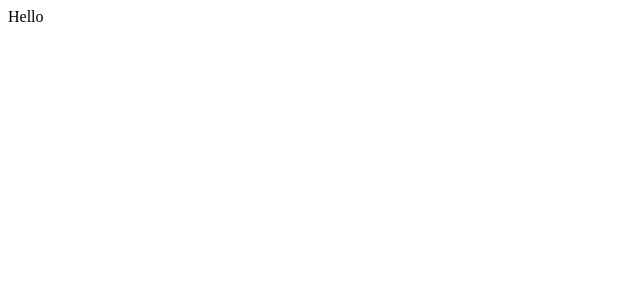
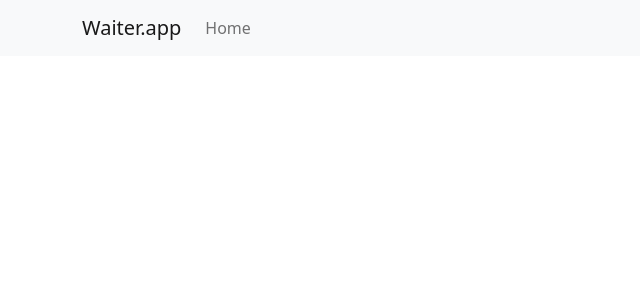
Before and after one commit to Devilish134/table-app, a React (Create React App) app: page / in a window 1280 px wide. Shown: the top 300 px of the page, without its empty margins (0-640 px from the left). Built offline with nearby package versions, Linux system fonts and the light colour scheme.

Commit message:
+ bootstrap Navbar & global styles

```diff
--- a/src/App.js
+++ b/src/App.js
@@ -1,5 +1,23 @@
+import 'bootstrap/dist/css/bootstrap.min.css';
+import {
+  Container,
+  Navbar,
+  Nav,
+} from 'react-bootstrap';
+
 function App() {
-  return <div>Hello</div>;
+  return (
+    <Navbar bg='light' expand='lg'>
+      <Container>
+        <Navbar.Brand href='#'>
+          Waiter.app
+        </Navbar.Brand>
+        <Nav className='me-auto'>
+          <Nav.Link href='#home'>Home</Nav.Link>
+        </Nav>
+      </Container>
+    </Navbar>
+  );
 }
 
 export default App;
--- /dev/null
+++ b/src/styles/global.scss
@@ -0,0 +1,23 @@
+
+@import './settings.scss';
+
+*, *::before, *::after {
+  box-sizing: border-box;
+}
+
+body {
+  margin: 0;
+  padding: 0;
+  font-family: $font-text;
+  font-size: ($base-size * 1.1);
+  color: $font;
+  letter-spacing: 0.5px;
+}
+
+:global(.container) {
+  width: 90%;
+  max-width: 1400px;
+  margin: 0 auto;
+}
+
+@import "./typography.scss";
--- /dev/null
+++ b/src/styles/settings.scss
@@ -0,0 +1,8 @@
+$font: #fff;
+$navbar: #296cff;
+
+$font-text: 'Poppins', sans-serif;
+
+$radius: 5px;
+$base-size: 12px;
+$transition: all 0.5s;
--- /dev/null
+++ b/src/styles/typography.scss
@@ -0,0 +1,6 @@
+@import './settings.scss';
+@import url('https://fonts.googleapis.com/css?family=Poppins:400,700');
+
+h1, h2, h3, h4, h5, h6 {
+  margin: 0;
+}
```
